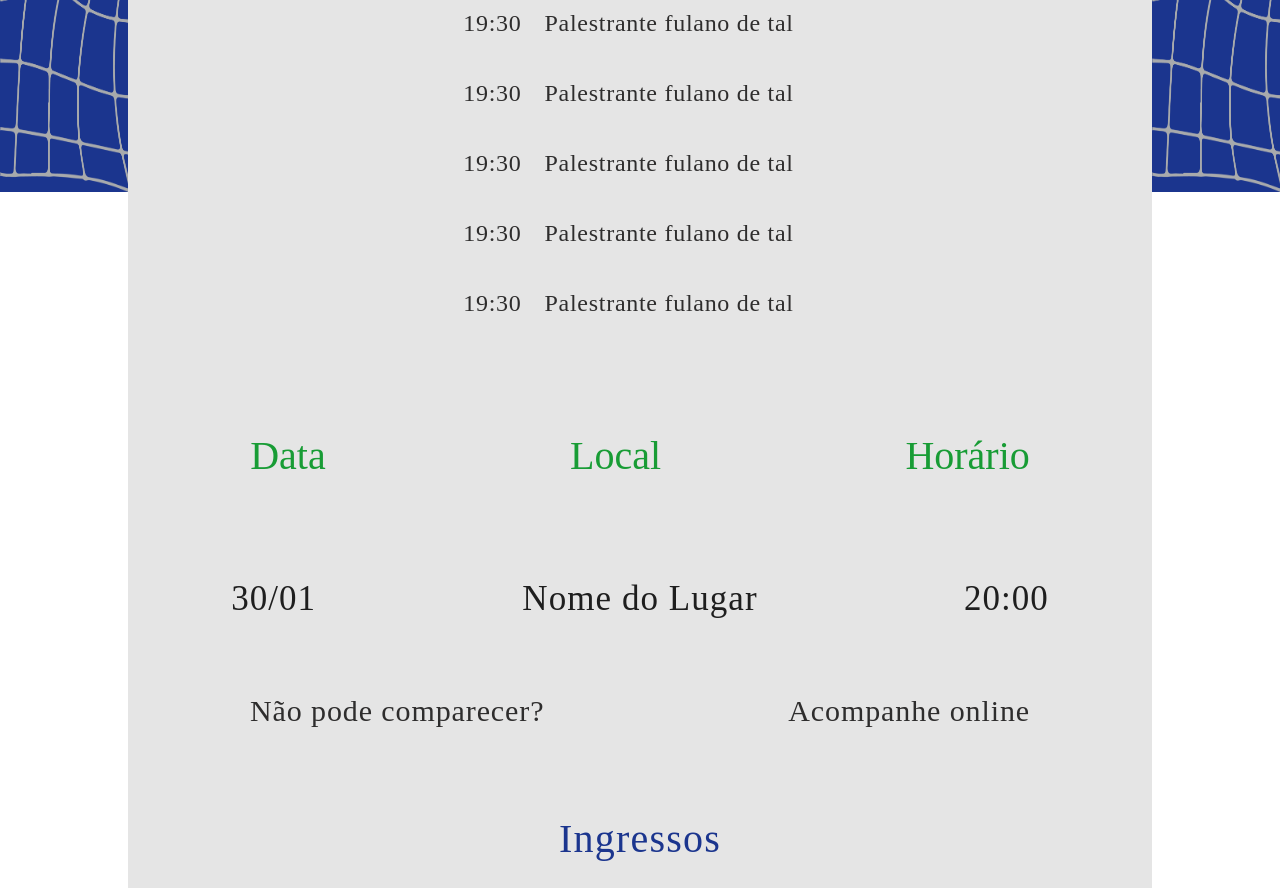
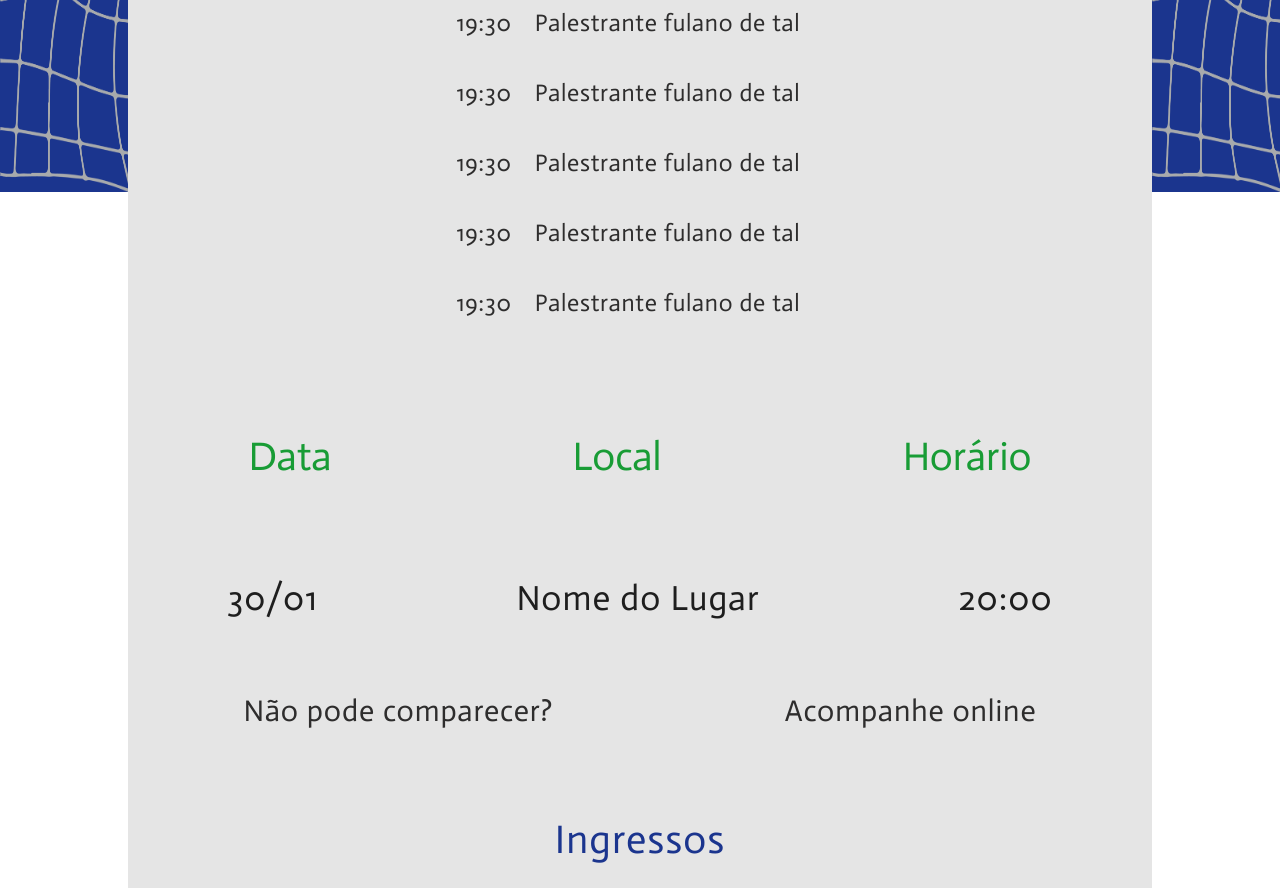
Before and after one commit to cxperiencesp/cxperiencesp.github.io, a website: page index.html in a window 1280 px wide. Shown: the part 992-1880 px from the top of the page. Drawn offline with Linux system fonts and the light colour scheme.

Commit message:
add font actor

```diff
--- a/style.css
+++ b/style.css
@@ -241,6 +241,7 @@ color: #2E2D2D;
 }
 
 .h2-sub-titles {
+    font-family: Actor;
     font-style: normal;
     font-weight: normal;
     font-size: 40px;
@@ -250,6 +251,7 @@ color: #2E2D2D;
 }
 
 .div-horarios {
+
     display: flex;
     flex-direction: row;
     justify-content: center;
@@ -260,6 +262,7 @@ color: #2E2D2D;
 }
 
 .div-horarios>div>p {
+    font-family: Actor;
     color: #2E2D2D;
     font-style: normal;
     font-weight: normal;
@@ -277,6 +280,7 @@ color: #2E2D2D;
 }
 
 .div-info-evento-green {
+    font-family: Actor;
     color: #189C35;
     font-style: normal;
     font-weight: normal;
@@ -285,6 +289,7 @@ color: #2E2D2D;
 }
 
 .div-info-evento-black {
+    font-family: Actor;
     font-weight: 300;
     font-size: 35px;
     line-height: 79px;
@@ -293,12 +298,14 @@ color: #2E2D2D;
 }
 
 .div-n-comparecer {
+    font-family: Actor;
     display: flex;
     flex: row;
     justify-content: space-around;
 }
 
 .div-n-comparecer > p {
+    font-family: Actor;
     margin-top: 53px;
     font-style: normal;
     font-weight: normal;
```
